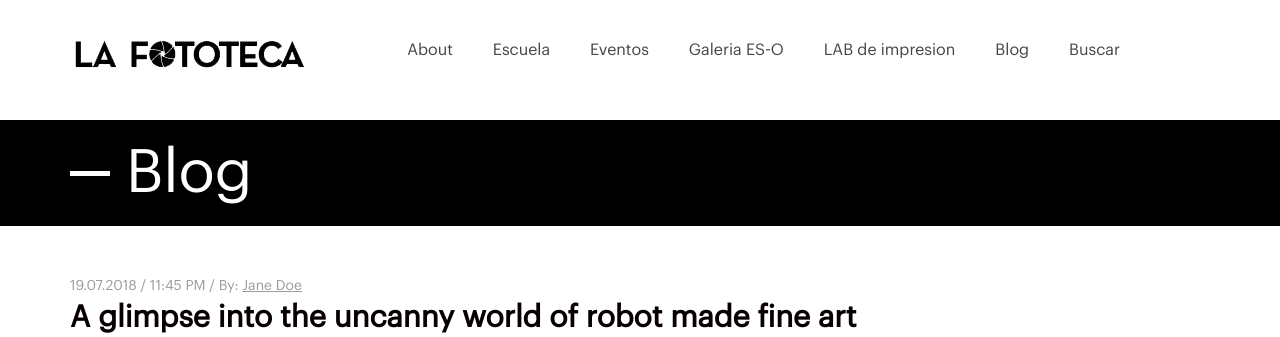
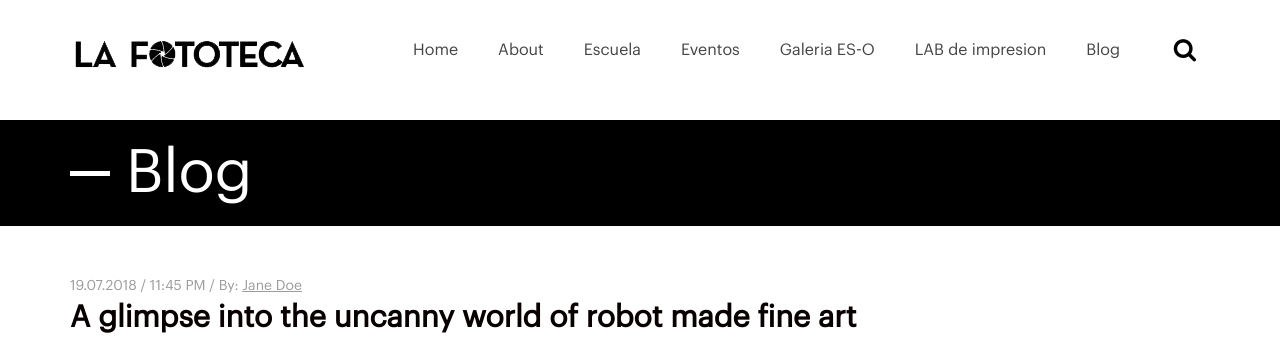
Before and after one commit to JosueBunker/fototeca, a WordPress theme: template blog-post.php in a window 1280 px wide. Shown: the top 337 px of the page. Run offline with PHP 8.4 and a stand-in for WordPress, Linux system fonts and the light colour scheme; the site name, menu and one post (Sample post) are stand-ins, and other content is empty; some web fonts are replaced.

Commit message:
Fixed Headers Blog-Post & Escuela

```diff
--- a/blog-post.php
+++ b/blog-post.php
@@ -25,20 +25,22 @@
 
 <body class="newsletter-page">
 
-  <div class="for_mobile menu">
   <header id="header">
     <nav class="navbar navbar-inverse menu-bar header_menu" id="header_menu"">
       <div class="container">
         <div class="navbar-header">
-     <div class="navbar_logo"><a class="navbar-brand" href="index.html"><img src="http://68.183.113.49/wp-content/themes/temp/img/logo.png">
-     </a></div>
+          <div class="navbar_logo">
+            <a class="navbar-brand" href="/">
+              <img src="http://68.183.113.49/wp-content/themes/fototeca/img/logo.png">
+            </a>
+          </div>
           <button type="button" class="navbar-toggle collapsed" data-toggle="collapse" data-target="#myNavbar">
             <span class="icon-bar top-bar"></span>
             <span class="icon-bar middle-bar"></span>
             <span class="icon-bar bottom-bar"></span>
           </button>
+        </div>
 
-    </div>
         <div class="collapse navbar-collapse menu-list" id="myNavbar">
           <div class="search-container">
             <form action="/action_page.php">
@@ -47,66 +49,20 @@
             </form>
           </div>
           <ul class="nav navbar-nav navbar-right">
-        <li><a href="#">About</a></li>
-         <li><a href="#">Escuela</a></li>
-        <li><a href="#">Eventos</a></li>
-        <li><a href="#">Galeria ES-O</a></li>
-        <li><a href="#">LAB de impresion</a></li>
-        <li><a href="#">Blog</a></li>
-        <li><a href="#">Buscar</a></li>
-         <li></li>
-        </ul>
-    </div>
-  </div>
-</nav>
-</header>
-<div class="bottom-srh">
-  <div class="container">
-<form class="navbar-form navbar-left" action="/action_page.php">
-  <div class="input-group">
-     <div class="input-group-btn">
-      <button class="btn btn-default" type="submit">
-        <i class="glyphicon glyphicon-search"></i>
-      </button>
-    </div>
-    <input type="text" class="form-control" placeholder="Buscar">
-  </div>
+            <li><a href="/">Home</a></li>
+            <li><a href="about/">About</a></li>
+            <li><a href="escuela/">Escuela</a></li>
+            <li><a href="eventos/">Eventos</a></li>
+            <li><a href="es-o/">Galeria ES-O</a></li>
+            <li><a href="lab/">LAB de impresion</a></li>
+            <li><a href="blog/">Blog</a></li>
+            <li>
+              <form class="searchbox">
+                <input type="search" name="search" class="searchbox-input" onkeyup="buttonUp();" required>
+                <input type="submit" class="searchbox-submit" value="">
+                <span class="searchbox-icon"><i class="fa fa-search"></i></span>
               </form>
-</div>
-</div>
-</div>
-
- <header id="header" class="for_desctop">
-    <nav class="navbar navbar-inverse menu-bar header_menu" id="header_menu"">
-  <div class="container">
-    <div class="navbar-header">
-     <div class="navbar_logo"><a class="navbar-brand" href="index.html">
-      <img src="http://68.183.113.49/wp-content/themes/temp/img/logo.png">
-     </a></div>
-      <button type="button" class="navbar-toggle collapsed" data-toggle="collapse" data-target="#myNavbar">
-       <span class="icon-bar top-bar"></span>
-        <span class="icon-bar middle-bar"></span>
-        <span class="icon-bar bottom-bar"></span>
-      </button>
-
-    </div>
-    <div class="collapse navbar-collapse menu-list" id="myNavbar">
-       <div class="search-container">
-    <form action="/action_page.php">
-      <button type="submit"><i class="fa fa-search"></i></button>
-      <input type="text" placeholder="Buscar..." name="search">
-    </form>
-  </div>
-      <ul class="nav navbar-nav navbar-right">
-        <li><a href="#">About</a></li>
-         <li><a href="#">Escuela</a></li>
-        <li><a href="Eventos.html">Eventos</a></li>
-        <li><a href="#">Galeria ES-O</a></li>
-        <li><a href="#">LAB de impresion</a></li>
-        <li><a href="blog.html">Blog</a></li>
-        <li><a href="#">Buscar</a></li>
-        <li></li>
-
+            </li>
           </ul>
         </div>
       </div>
```
Also changed, not shown: escuela.php (+20 -27 lines). Lines whose indentation alone changed are shown as unchanged.
